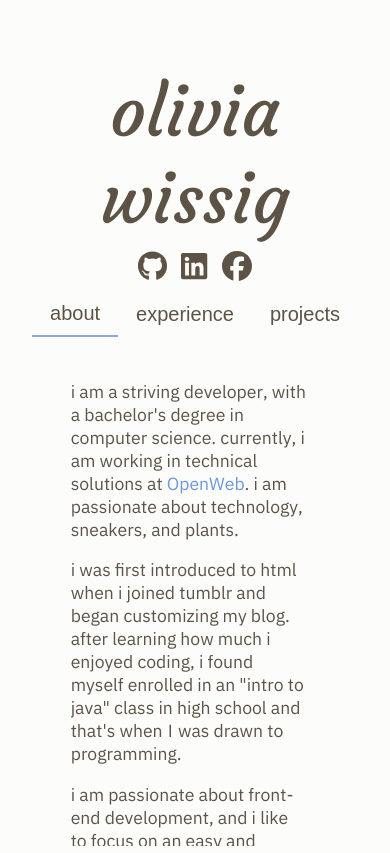
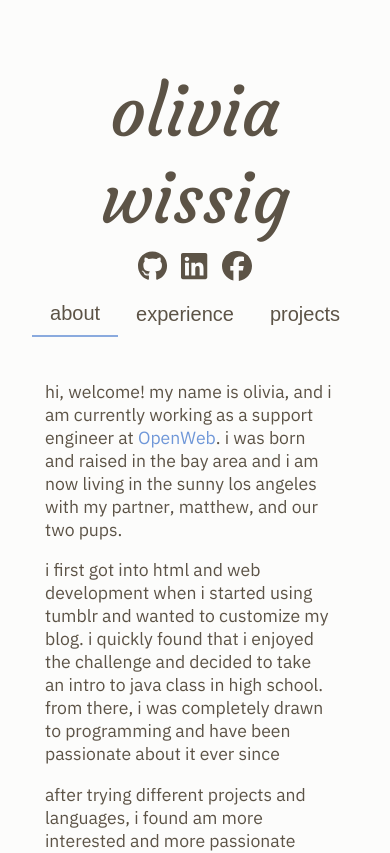
Before and after one commit to oliviawissig/oliviawissig.github.io, a React (Create React App) app: page / in a window 390 px wide. Shown: the top 853 px of the page. Built offline with nearby package versions, Linux system fonts and the light colour scheme.

Commit message:
fixed more mobile stuff, made prettier

```diff
--- a/src/App.css
+++ b/src/App.css
@@ -15,7 +15,7 @@
 }
 
 ::selection {
-    background: var(--steelblue);
+    background: #eeadb0;
 }
 
 #root {
--- a/src/components/AboutDesc.js
+++ b/src/components/AboutDesc.js
@@ -8,18 +8,21 @@ function AboutDesc() {
     return (<div className="about">
         <div id="text">
             <p>
-                i am a striving developer, with a bachelor's degree in computer science. currently, i am working in
-                technical solutions at <a href="https://www.openweb.com">OpenWeb</a>. i am passionate about
-                technology, sneakers, and plants.
+                hi, welcome! my name is olivia, and i am currently working as a support engineer at <a
+                href="https://www.openweb.com">OpenWeb</a>.
+                i was born and raised in the bay area and i am now living in the sunny los angeles with my partner,
+                matthew, and our two pups.
+            </p>
+            <p style={{textTransform: "lowercase"}}>
+                i first got into HTML and web development when I started using Tumblr and wanted to customize my blog. I
+                quickly found that
+                I enjoyed the challenge and decided to take an intro to Java class in high school. From there, I was
+                completely
+                drawn to programming and have been passionate about it ever since
             </p>
             <p>
-                i was first introduced to html when i joined tumblr and began customizing my blog. after learning
-                how much i enjoyed coding, i found myself enrolled in an "intro to java" class in high school and
-                that's when I was drawn to programming.
-            </p>
-            <p>
-                i am passionate about front-end development, and i like to focus on an easy and convenient user
-                experience. i have experience or have completed projects in the following languages:
+                after trying different projects and languages, i found am more interested and more passionate about front-end development. i like to make sure the user experience is easy and
+                convenient. i focus on working in react and javascript, but i have experience or have completed projects in the following languages:
             </p>
             <span className="skills">
                       <FontAwesomeIcon className="skill" icon="fa-brands fa-html5"/>
@@ -30,8 +33,10 @@ function AboutDesc() {
                       <FontAwesomeIcon className="skill" icon="fa-brands fa-python"/>
                 </span>
         </div>
-        <div className="blur-load blur-load-me" style={{backgroundImage: "url(" + meS + ")", height:270, width:270, borderRadius:"8px"}}>
-            <img src={me} alt="me holding a flower bouquet" height={270} width={270} className="me" loading={"lazy"}></img>
+        <div className="blur-load blur-load-me"
+             style={{backgroundImage: "url(" + meS + ")", height: 270, width: 270, borderRadius: "8px"}}>
+            <img src={me} alt="me holding a flower bouquet" height={270} width={270} className="me"
+                 loading={"lazy"}></img>
         </div>
     </div>);
 }
--- a/src/styles/About.css
+++ b/src/styles/About.css
@@ -45,6 +45,12 @@ img:hover {
 }
 
 @media only screen and (max-width: 1100px) {
+    .about{
+        height:unset;
+        width:90%;
+        margin-bottom:20px;
+    }
+
     .blur-load-me {
         display: none;
     }
--- a/src/styles/Exp.css
+++ b/src/styles/Exp.css
@@ -34,5 +34,6 @@ ul {
         height: auto;
         overflow-y: visible;
         text-align: left;
+        width:90%;
     }
 }
--- a/src/styles/Proj.css
+++ b/src/styles/Proj.css
@@ -1,7 +1,7 @@
 .proj {
     display: flex;
     flex-wrap: wrap;
-    justify-content: space-around;
+    justify-content: center;
 }
 
 .card {
--- a/src/styles/TabGroup.css
+++ b/src/styles/TabGroup.css
@@ -36,6 +36,6 @@ button:hover {
 
 @media only screen and (max-width: 1025px) {
     .tabDesc {
-        width: 85vw !important;
+        width: 95% !important;
     }
 }
```
Also changed, not shown: 13 other files (tests, documents, lock files or other folders).
